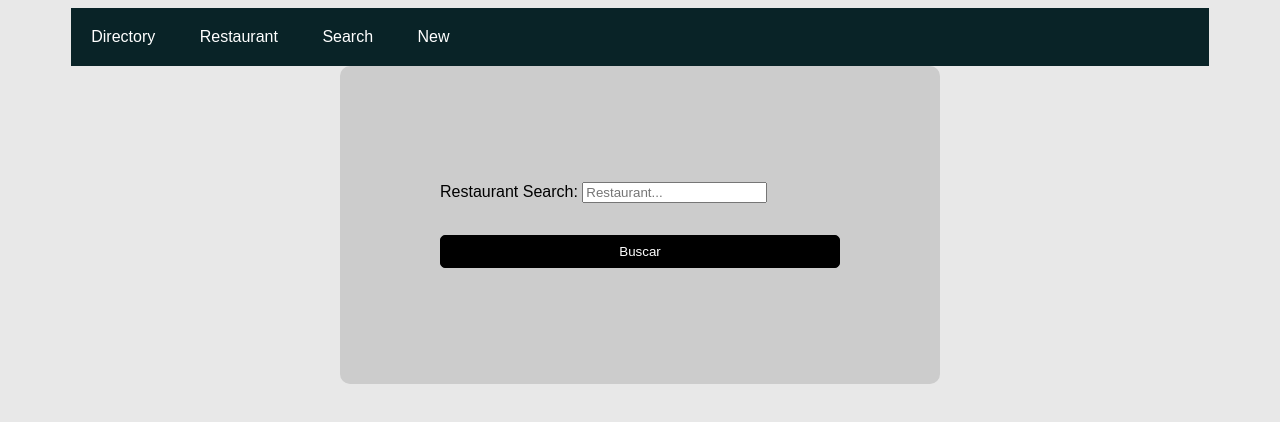
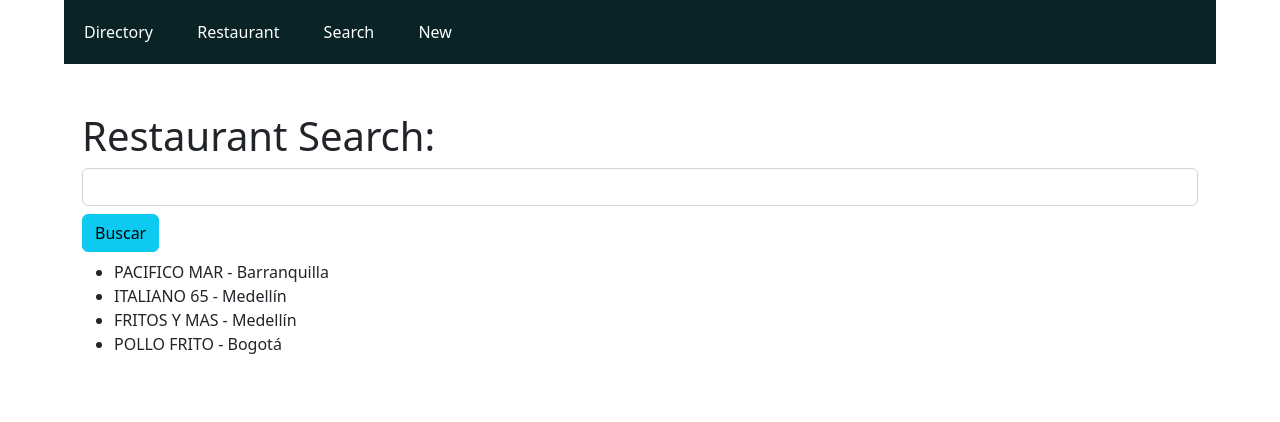
Before and after one commit to JennyIzquierdo/Actividad1, a plain HTML site: page Pages/search.html in a window 1280 px wide. Drawn offline with nearby package versions, Linux system fonts and the light colour scheme.

Commit message:
Actividad 2 - Paginas Dinámicas

```diff
--- a/Pages/search.html
+++ b/Pages/search.html
@@ -1,17 +1,28 @@
 <!DOCTYPE html>
 <html lang="en">
+
 <head>
     <meta charset="UTF-8">
     <meta http-equiv="X-UA-Compatible" content="IE=edge">
     <meta name="viewport" content="width=device-width, initial-scale=1.0">
     <link rel="stylesheet" type="text/css" href="../css/estilo.css">
     <title>Document</title>
+    <!--Bootstrap-->
+    <link href="https://cdn.jsdelivr.net/npm/bootstrap@5.2.3/dist/css/bootstrap.min.css" rel="stylesheet"
+        integrity="sha384-rbsA2VBKQhggwzxH7pPCaAqO46MgnOM80zW1RWuH61DGLwZJEdK2Kadq2F9CUG65" crossorigin="anonymous">
+
+
 </head>
+
 <body>
+    <!--Bootstrap-->
+    <script src="https://cdn.jsdelivr.net/npm/bootstrap@5.2.3/dist/js/bootstrap.bundle.min.js"
+        integrity="sha384-kenU1KFdBIe4zVF0s0G1M5b4hcpxyD9F7jL+jjXkk+Q2h455rYXK/7HAuoJl+0I4"
+        crossorigin="anonymous"></script>
     <header>
         <nav>
             <ul class="menu">
-                <li ><a href="directory.html">Directory</a></li>
+                <li><a href="directory.html">Directory</a></li>
                 <li><a href="../index.html">Restaurant</a></li>
                 <li><a href="./search.html">Search</a></li>
                 <li><a href="newRestaurant.html">New</a></li>
@@ -19,30 +30,72 @@
         </nav>
     </header>
     <main>
-        <form action="../index.html" method="post" target="_blank">
+        <!--<form action="../index.html" method="post" target="_blank">
+            <p>
+              Restaurant Search: <input type="search" name="busquedarestaurante" placeholder="Restaurant...">
+              <input type="submit" value="Buscar">
+            </p>
+          </form>-->
 
-            <p>
+        <body>
+            <div class="container mt-5">
+                <h1>
+                    Restaurant Search:
+                </h1>
+                <input class="form-control mb-2" id="search" type="text">
+                <button class="btn btn-info mb-2" id="boton">
+                    Buscar
+                </button>
+                <ul id="resultado">
+                </ul>
+                </input>
+            </div>
+            <script>
+                const restaurantes = [{
+                    name: 'PACIFICO MAR',
+                    city: 'Barranquilla'
+                },
+                {
+                    name: 'ITALIANO 65',
+                    city: 'Medellín'
+                },
+                {
+                    name: 'FRITOS Y MAS',
+                    city: 'Medellín' },
+                {
+                    name: 'POLLO FRITO',
+                    city: 'Bogotá'
+                }];
+                const search = document.querySelector('#search');
+                const boton = document.querySelector('#boton');
+                const resultado = document.querySelector('#resultado')
+                const filtrar = () => {
 
-              Restaurant Search: <input type="search" name="busquedarestaurante" placeholder="Restaurant...">
-
-              <input type="submit" value="Buscar">
-
-            </p>
-
-          </form>
-
-          <datalist id="listarestaurantes">
-
-            <option value="Pacifico Mar"></option>
-
-            <option value="Italiano 65"></option>
-
-            <option value="Fritos y Más"></option>
-
-            <option value="Pollo Frito"></option>
-
-          </datalist>
+                    resultado.innerHTML = '';
+                    const texto = search.value.toLowerCase();
+                    for (let restau of restaurantes) {
+                        let name = restau.name.toLowerCase();
+                        if (name.indexOf(texto) !== -1) {
+                            resultado.innerHTML += `
+                            <li>
+                            ${restau.name} - ${restau.city}
+                            </li>
+                            `
+                        }
+                    }
+                    if (resultado.innerHTML === '') {
+                        resultado.innerHTML += `
+                            <li>
+                            Producto no encontrado...
+                            </li>
+                            `
+                    }
+                }
+                boton.addEventListener('click', filtrar)
+                search.addEventListener('keyup', filtrar)
+                filtrar();
+            </script>
+        </body>
     </main>
-
 </body>
 </html>
--- a/css/estilo.css
+++ b/css/estilo.css
@@ -48,7 +48,7 @@ body{
     font-size: 1.5rem;
     text-align: center;
     line-height: 1em;
-  } /*
+  }/*
   .item {
     width: 35%;
     display: inline-block;
@@ -61,11 +61,12 @@ body{
     z-index: -1;
     transition: all 0.20s;
   }
+
  .item:nth-of-type(4n+1) {
     transform: scale(0.8, 0.8) rotate(2deg);
     transition: all 0.20s;
   }*/
- /* .item:nth-of-type(4n+1) .polaroid:before {
+  .item:nth-of-type(4n+1) .polaroid:before {
     transform: rotate(6deg);
     height: 20%;
     width: 47%;
@@ -114,7 +115,7 @@ body{
     transform: scale(1, 1) rotate(0deg) !important;
     transition: all 0.20s;
   }
-  .item:hover .polaroid:before {
+  /*.item:hover .polaroid:before {
     content: '';
     position: absolute;
     z-index: -1;
```
Also changed, not shown: index.html (+13 -26 lines), js/script.js (+45 -2 lines), index_Backup.html (renamed from index_1.html), 1 other file.
